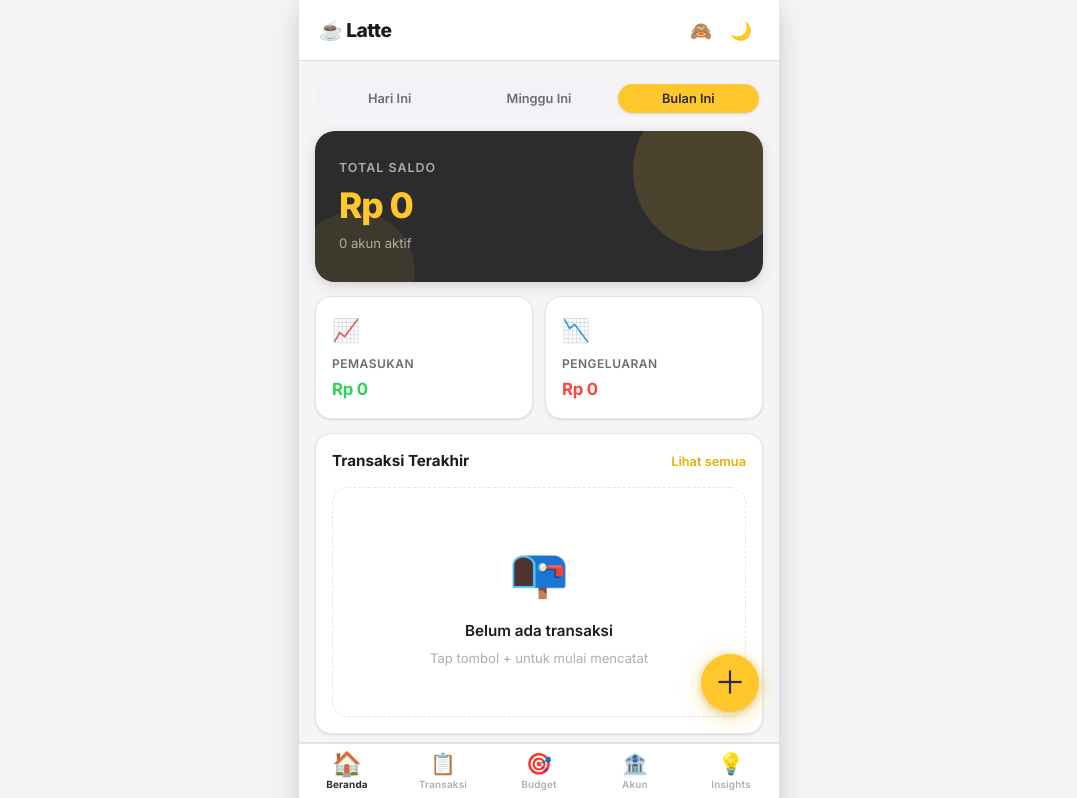
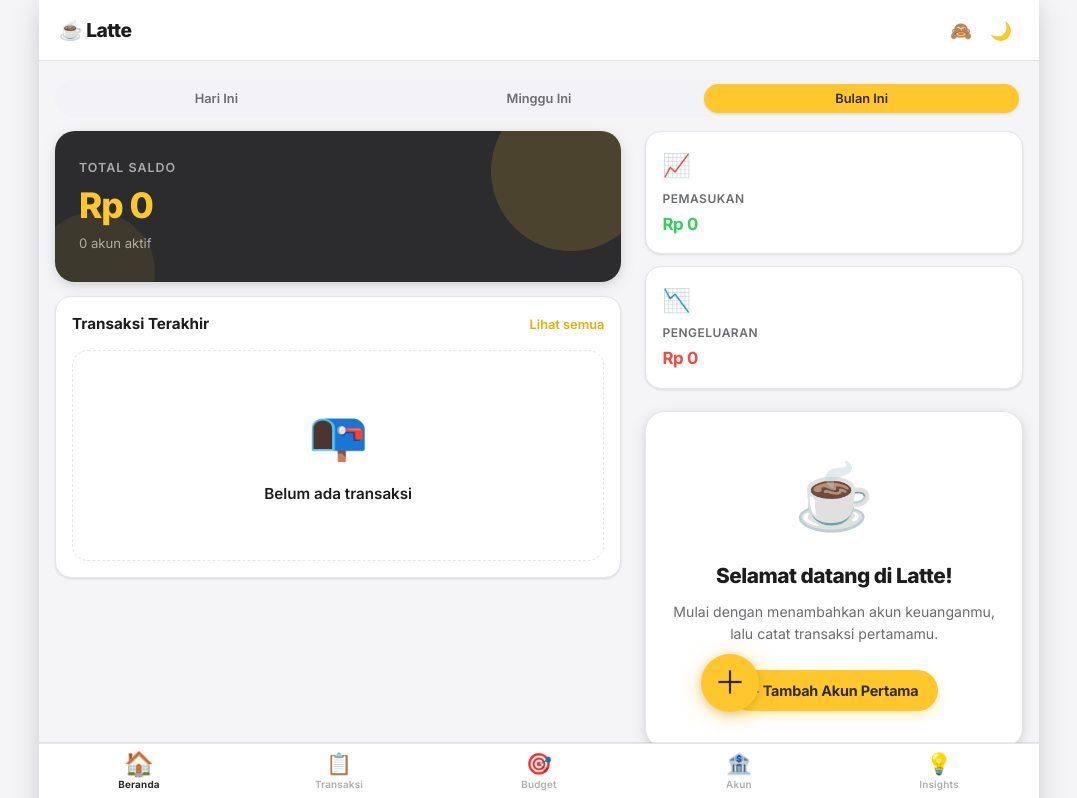
Before and after one commit to awedg17/latte, a React (Vite) app: page / in a window 1280 px wide. Shown: the top 798 px of the page, without its empty margins (101-1178 px from the left). Built offline with nearby package versions, Linux system fonts and the light colour scheme; the HTML template or start-up script is replaced by a standard one.

Commit message:
Update layout desktop

```diff
--- a/index.html
+++ b/index.html
@@ -9,13 +9,13 @@
     <meta name="apple-mobile-web-app-status-bar-style" content="default" />
     <meta name="apple-mobile-web-app-title" content="Latte" />
     <meta name="mobile-web-app-capable" content="yes" />
-    <link rel="manifest" href="/manifest.json" />
-    <link rel="apple-touch-icon" href="/icon-192.png" />
-    <link rel="icon" type="image/png" href="/icon-192.png" />
+    <link rel="manifest" href="manifest.json" />
+    <link rel="apple-touch-icon" href="icon-192.png" />
+    <link rel="icon" type="image/png" href="icon-192.png" />
     <title>Latte – Finance Tracker</title>
   </head>
   <body>
     <div id="root"></div>
-    <script type="module" src="/src/main.tsx"></script>
+    <script type="module" src="src/main.tsx"></script>
   </body>
 </html>
--- a/package.json
+++ b/package.json
@@ -6,7 +6,9 @@
   "scripts": {
     "dev": "vite",
     "build": "vite build",
-    "preview": "vite preview"
+    "preview": "vite preview",
+    "predeploy": "npm run build",
+    "deploy": "gh-pages -d dist"
   },
   "dependencies": {
     "clsx": "2.1.1",
@@ -20,6 +22,7 @@
     "@types/react": "19.2.7",
     "@types/react-dom": "19.2.3",
     "@vitejs/plugin-react": "5.1.1",
+    "gh-pages": "^6.3.0",
     "tailwindcss": "4.1.17",
     "typescript": "5.9.3",
     "vite": "7.2.4",
--- a/src/App.tsx
+++ b/src/App.tsx
@@ -573,6 +573,12 @@
   return `
     <div class="latte-page">
       ${renderPeriodFilter()}
+
+      <!-- Container Grid Desktop -->
+      <div class="latte-dashboard-grid">
+
+        <!-- Kolom Kiri: Fokus ke Saldo dan Transaksi -->
+        <div class="latte-dashboard-main">
           <div class="latte-balance-card">
             <div class="latte-balance-card__label">Total Saldo</div>
             <div class="latte-balance-card__amount">${getTotalBalance(privacy)}</div>
@@ -580,6 +586,21 @@
               <span>${getAccounts().length} akun aktif</span>
             </div>
           </div>
+
+          <div class="latte-section">
+            <div class="latte-section__header">
+              <h3 class="latte-section__title">Transaksi Terakhir</h3>
+              <button class="latte-link" data-page="transactions">Lihat semua</button>
+            </div>
+            ${recentTxs.length === 0
+              ? `<div class="latte-empty"><span class="latte-empty__icon">📭</span><p>Belum ada transaksi</p></div>`
+              : recentTxs.map((t: any) => renderTransactionItem(t, privacy)).join('')
+            }
+          </div>
+        </div>
+
+        <!-- Kolom Kanan: Fokus ke Statistik dan Budget -->
+        <div class="latte-dashboard-sidebar">
           <div class="latte-stats-row">
             <div class="latte-stat-card latte-stat-card--income">
               <div class="latte-stat-card__icon">📈</div>
@@ -592,18 +613,12 @@
               <div class="latte-stat-card__value">${formatIDR(expense, privacy)}</div>
             </div>
           </div>
+
           ${renderBudgetSummaryCards(privacy)}
-      <div class="latte-section">
-        <div class="latte-section__header">
-          <h3 class="latte-section__title">Transaksi Terakhir</h3>
-          <button class="latte-link" data-page="transactions">Lihat semua</button>
+          ${txs.length === 0 && getAccounts().length === 0 ? renderOnboarding() : ''}
         </div>
-        ${recentTxs.length === 0
-          ? `<div class="latte-empty"><span class="latte-empty__icon">📭</span><p>Belum ada transaksi</p><p class="latte-empty__sub">Tap tombol + untuk mulai mencatat</p></div>`
-          : recentTxs.map((t: any) => renderTransactionItem(t, privacy)).join('')
-        }
+
       </div>
-      ${txs.length === 0 && getAccounts().length === 0 ? renderOnboarding() : ''}
     </div>
   `;
 }
--- a/src/index.css
+++ b/src/index.css
@@ -123,10 +123,11 @@
   display: flex;
   flex-direction: column;
   min-height: 100dvh;
-  max-width: 480px;
   margin: 0 auto;
-  position: relative;
   background: var(--bg);
+  /* Hapus max-width: 480px yang lama, ganti dengan ini: */
+  width: 100%;
+  max-width: 1200px; /* Lebar maksimal di laptop */
 }
 
 /* ─── Header ─── */
@@ -960,8 +961,8 @@
 }
 
 @media (max-width: 480px) {
-  .latte-fab {
-    right: 20px;
+  .latte-app {
+    max-width: 100%;
   }
 }
 
@@ -1248,15 +1249,35 @@
 }
 
 /* ─── Responsive ─── */
-@media (min-width: 481px) {
+@media (min-width: 1024px) {
   .latte-app {
+    max-width: 1000px; /* Perlebar aplikasi di laptop */
     box-shadow: var(--shadow-lg);
     min-height: 100dvh;
   }
 
+  .latte-dashboard-grid {
+    display: grid;
+    grid-template-columns: 1.5fr 1fr; /* Kiri lebih lebar dari kanan */
+    gap: 24px;
+    align-items: start;
+  }
+
+  /* Buat stats row jadi vertikal di sidebar kalau mau lebih rapi */
+  .latte-dashboard-sidebar .latte-stats-row {
+    grid-template-columns: 1fr;
+  }
+
   .latte-nav {
+    max-width: 1000px; /* Samakan dengan lebar aplikasi */
     border-radius: 0;
   }
+}
+
+.latte-dashboard-main, .latte-dashboard-sidebar {
+  display: flex;
+  flex-direction: column;
+  gap: 14px;
 }
 
 @media (prefers-reduced-motion: reduce) {
--- a/vite.config.ts
+++ b/vite.config.ts
@@ -10,10 +10,16 @@
 
 // https://vite.dev/config/
 export default defineConfig({
+  // base ini WAJIB supaya asset lu kebaca di GitHub Pages
+  base: '/latte/',
   plugins: [react(), tailwindcss(), viteSingleFile()],
   resolve: {
     alias: {
       "@": path.resolve(__dirname, "src"),
     },
   },
+  build: {
+    // Memastikan output build bersih
+    emptyOutDir: true,
+  }
 });
```
Also changed, not shown: 6 other files (tests, documents, lock files or other folders). Lines whose indentation alone changed are shown as unchanged.
